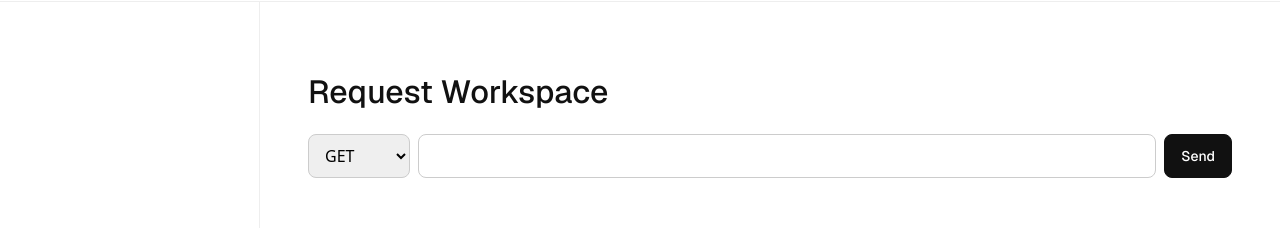
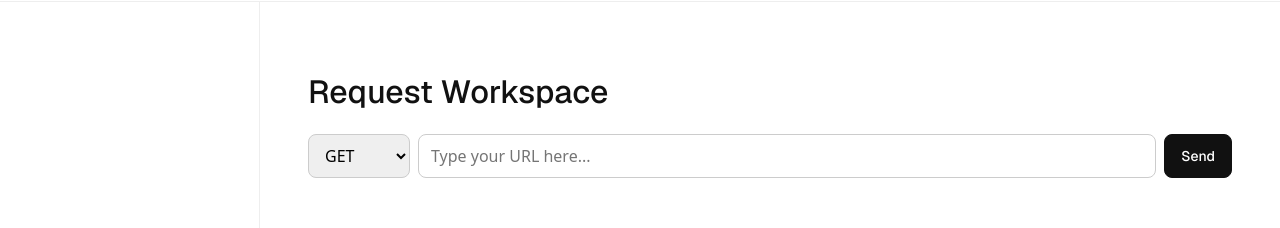
Before and after one commit to enjoythedivision/fetchmate, a React (Vite) app: page / in a window 1280 px wide. Shown: the part 74-302 px from the top of the page. Built offline with nearby package versions, Linux system fonts and the light colour scheme; a web font is replaced by a local one.

Commit message:
Add input placeholder

```diff
--- a/src/components/RequestWorkspace.jsx
+++ b/src/components/RequestWorkspace.jsx
@@ -10,7 +10,7 @@ function RequestWorkspace() {
           <option value="patch">PATCH</option>
           <option value="delete">DELETE</option>
         </select>
-        <input></input>
+        <input placeholder="Type your URL here..."></input>
         <button className="btn">Send</button>
       </form>
     </main>
```
